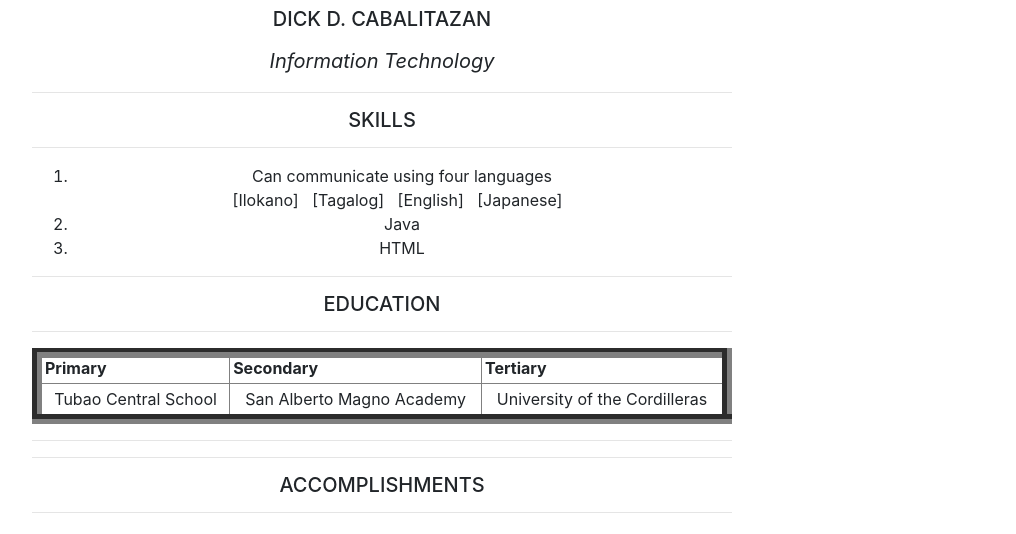
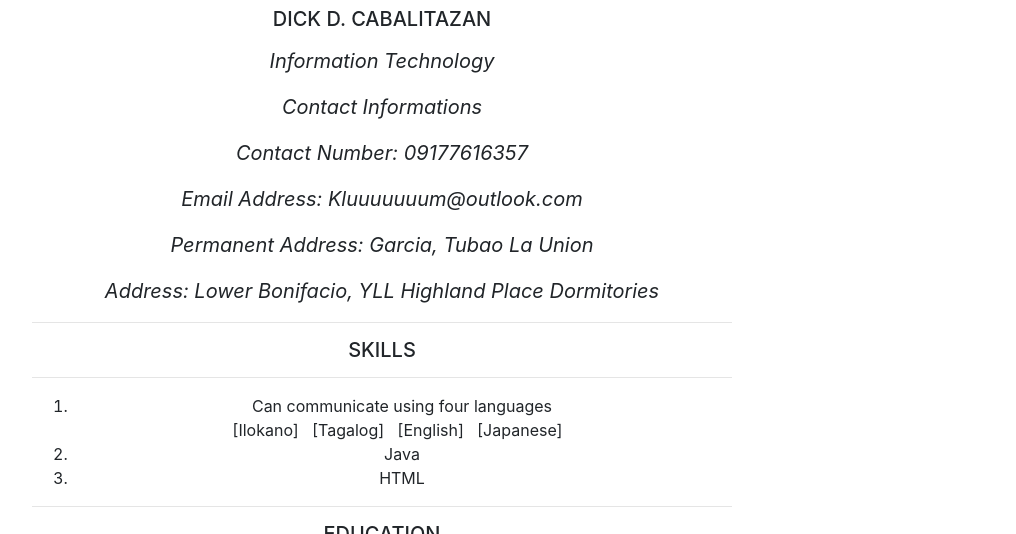
Before and after one commit to Cabalitazan/Cabalitazan.github.io, a website with bundled scripts: page index.html in a window 1280 px wide. Both pictures are taken after a click on the link 260 px from the left and 1131 px from the top of the page. Shown: the part 997-1531 px from the top of the page, without its empty margins (258-1274 px from the left). Built offline with nearby package versions, Linux system fonts and the light colour scheme; a script that the page names is missing; files whose address does not match are found by name.

Commit message:
Update index.html

```diff
--- a/index.html
+++ b/index.html
@@ -240,6 +240,11 @@ s.setAttribute('data-timestamp', +new Date());
     <p>
     <i>
   <p> Information Technology </p>
+      <p> Contact Informations </p>
+      <p>Contact Number: 09177616357</p>
+      <p>Email Address: Kluuuuuuum@outlook.com</p>
+      <p>Permanent Address: Garcia, Tubao La Union</p>
+      <p>Address: Lower Bonifacio, YLL Highland Place Dormitories</p>
 </i>
   </center>
     <tr>
```
